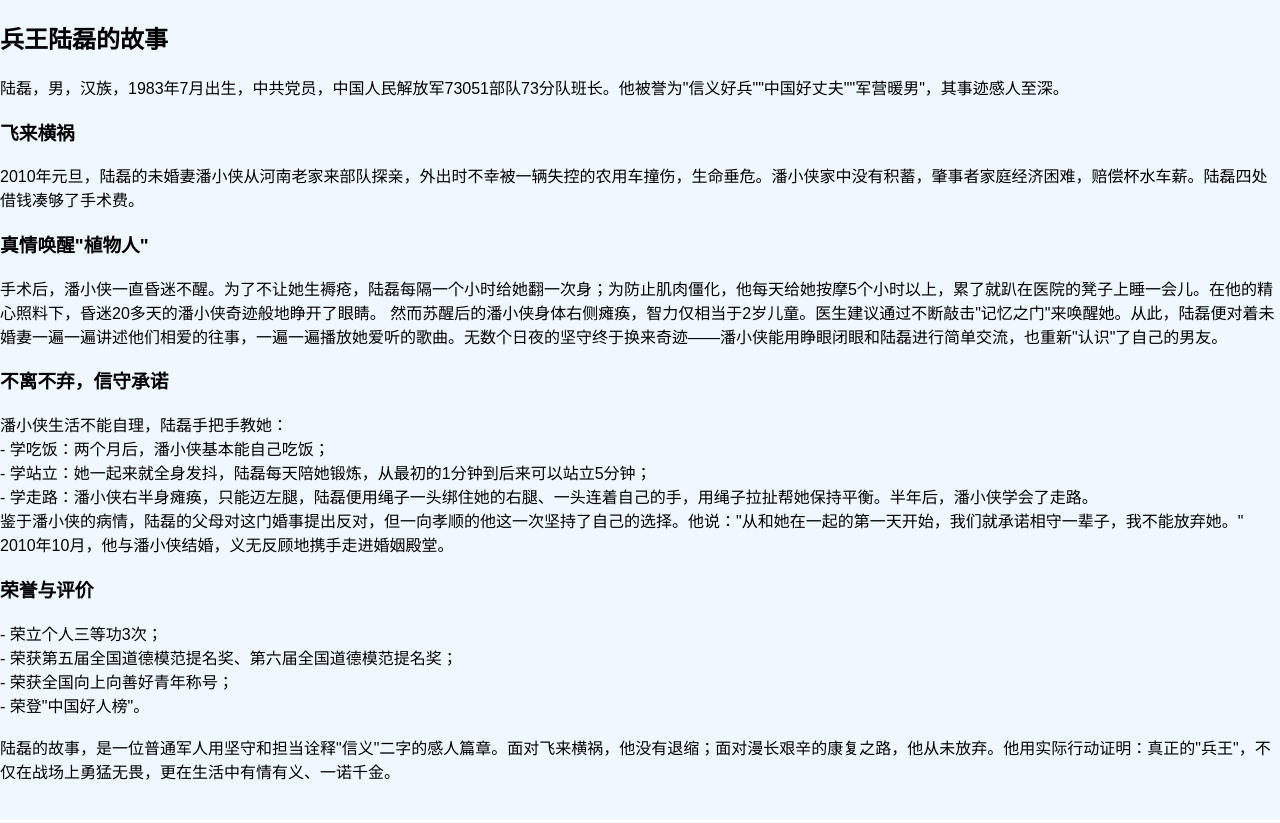
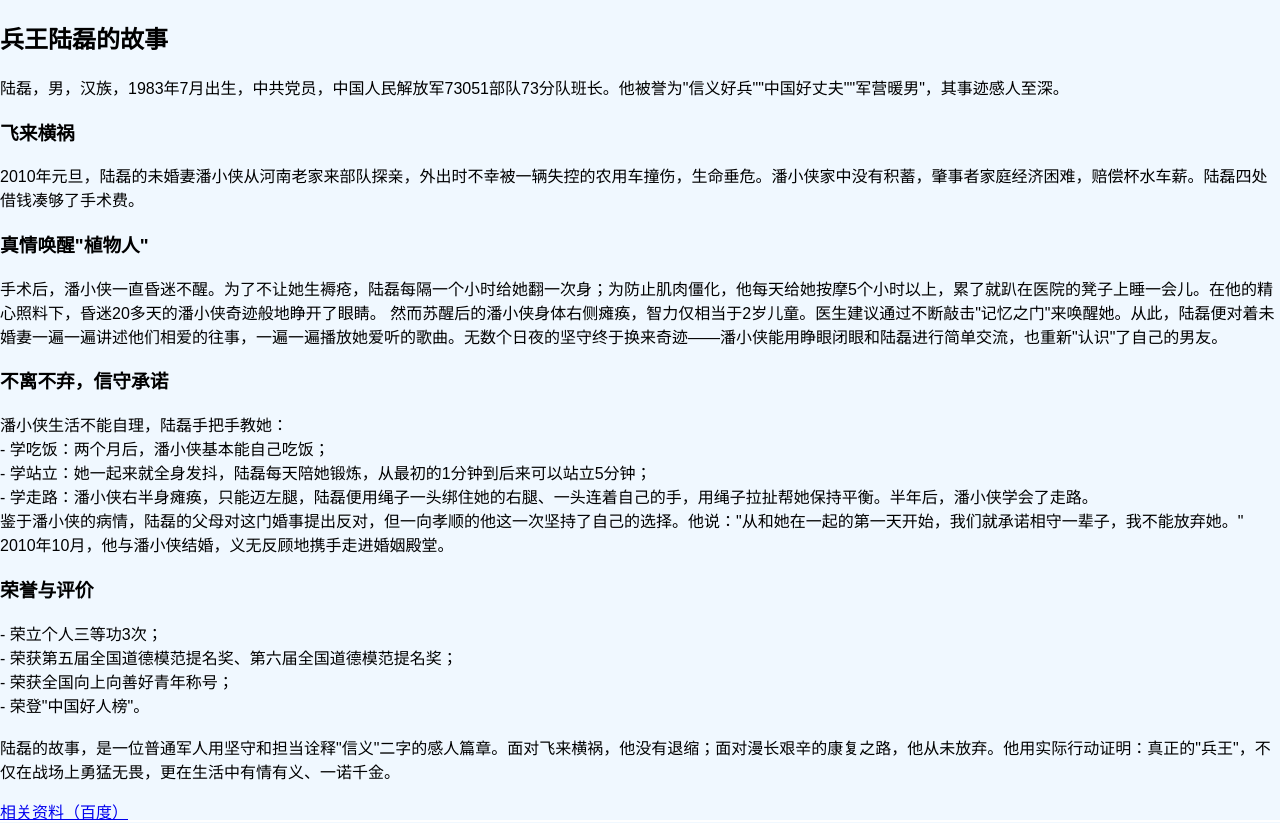
Before and after one commit to shanhai-19/project1, a plain HTML site: page array-human/lulei.html in a window 1280 px wide. Drawn offline with Linux system fonts and the light colour scheme.

Commit message:
Update lulei.html

```diff
--- a/array-human/lulei.html
+++ b/array-human/lulei.html
@@ -44,6 +44,8 @@
 
     </p>
 
+    <a href="https://baike.baidu.com/item/%E9%99%86%E7%A3%8A/19298791">相关资料（百度）</a>
+
 
     </body>
 </html>
```
